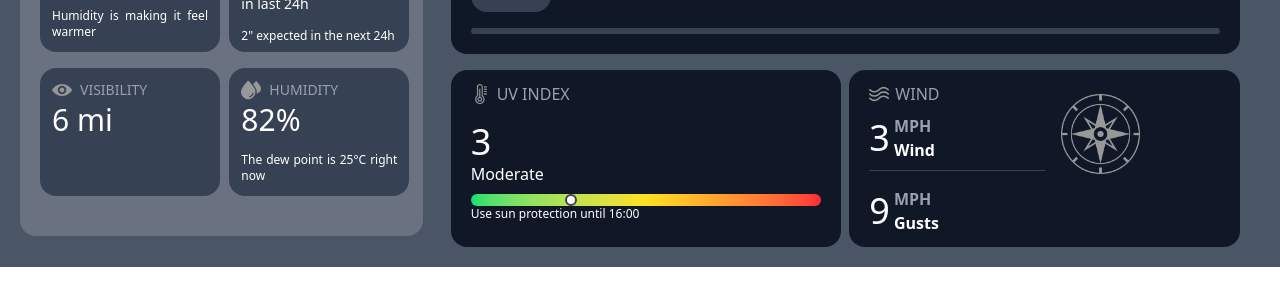
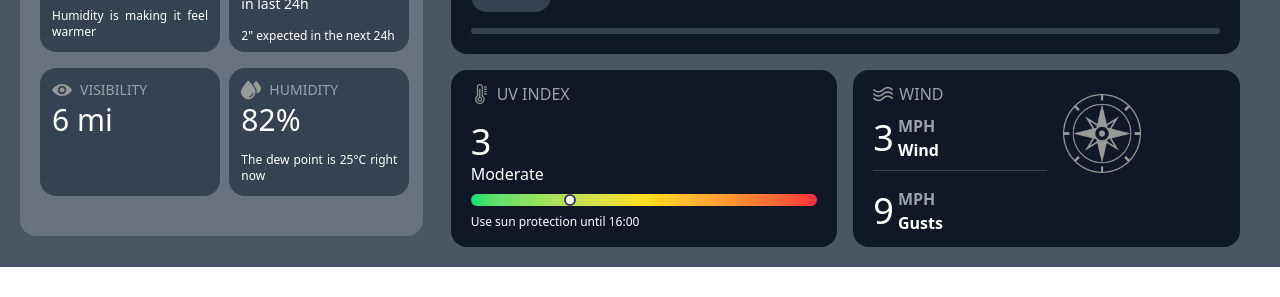
Before and after one commit to fountaina/weather-app, a React (Vite) app: page / in a window 1280 px wide. Shown: the part 424-721 px from the top of the page. Built offline with nearby package versions, Linux system fonts and the light colour scheme.

Commit message:
minor adjustments to uv-index block

```diff
--- a/src/components/App.jsx
+++ b/src/components/App.jsx
@@ -94,12 +94,12 @@ const App = () => {
                         </div>
                         <div className="uv-text-block">
                             <h2>3</h2>
-                            <h5>Moderate</h5>
+                            <h5 className="mb-1">Moderate</h5>
                         </div>
                         <div className="uv-gradient">
                             <div className={uvPostion[3] + " uv-gradient-marker"}></div>
                         </div>
-                        <h3 className="text-xs">Use sun protection until 16:00</h3>
+                        <h3 className="text-xs mt-2">Use sun protection until 16:00</h3>
                     </div>
                     <div className="wind">
                         <div className="w-1/2">
--- a/src/styles/App.css
+++ b/src/styles/App.css
@@ -133,7 +133,7 @@ input::placeholder {
 }
 
 .bottom-forecast {
-    @apply flex gap-2
+    @apply flex gap-4
 }
 
 .uv-text-block {
```
